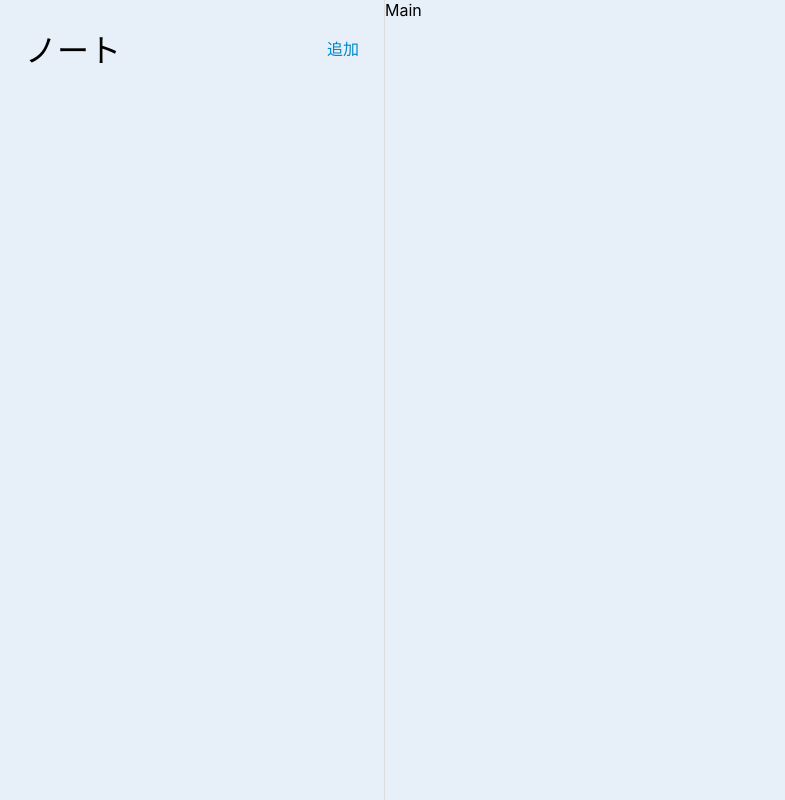
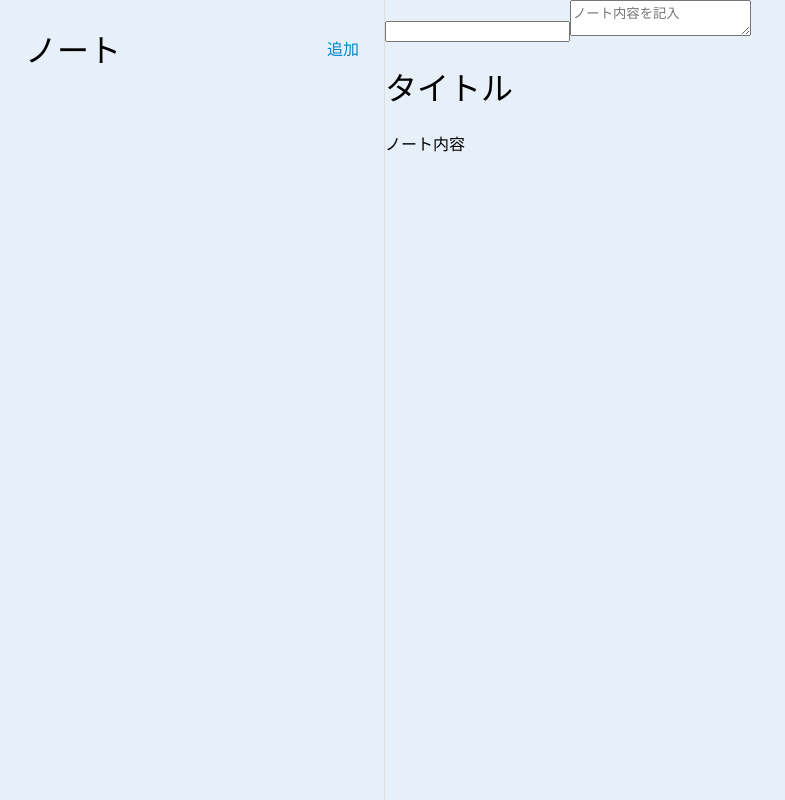
Before and after one commit to Naru-hub/noteapp-with-react, a React (Vite) app: page / in a window 1280 px wide. Shown: the whole page, without its empty margins (0-785 px from the left). Built offline with nearby package versions, Linux system fonts and the light colour scheme.

Commit message:
MainコンポーネントのHTMLの雛形を作成

```diff
--- a/src/components/Main.jsx
+++ b/src/components/Main.jsx
@@ -2,7 +2,18 @@
 import "./Main.css";
 
 const Main = () => {
-  return <div>Main</div>;
+  return (
+    <div className="app-main">
+      <div className="app-main-note-edit">
+        <input type="text" />
+        <textarea id="" placeholder="ノート内容を記入"></textarea>
+      </div>
+      <div className="app-main-note-preview">
+        <h1 className="preview-title">タイトル</h1>
+        <div className="markdown-preview">ノート内容</div>
+      </div>
+    </div>
+  );
 };
 
 export default Main;
```
